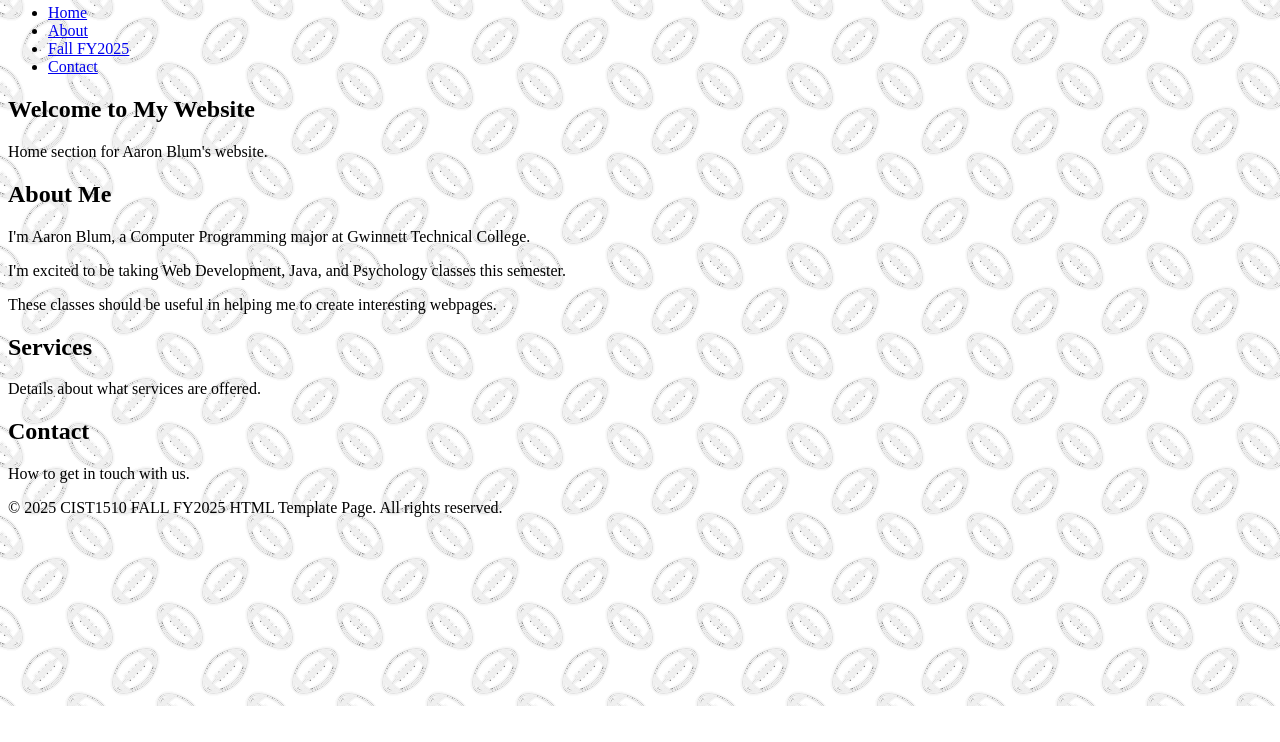
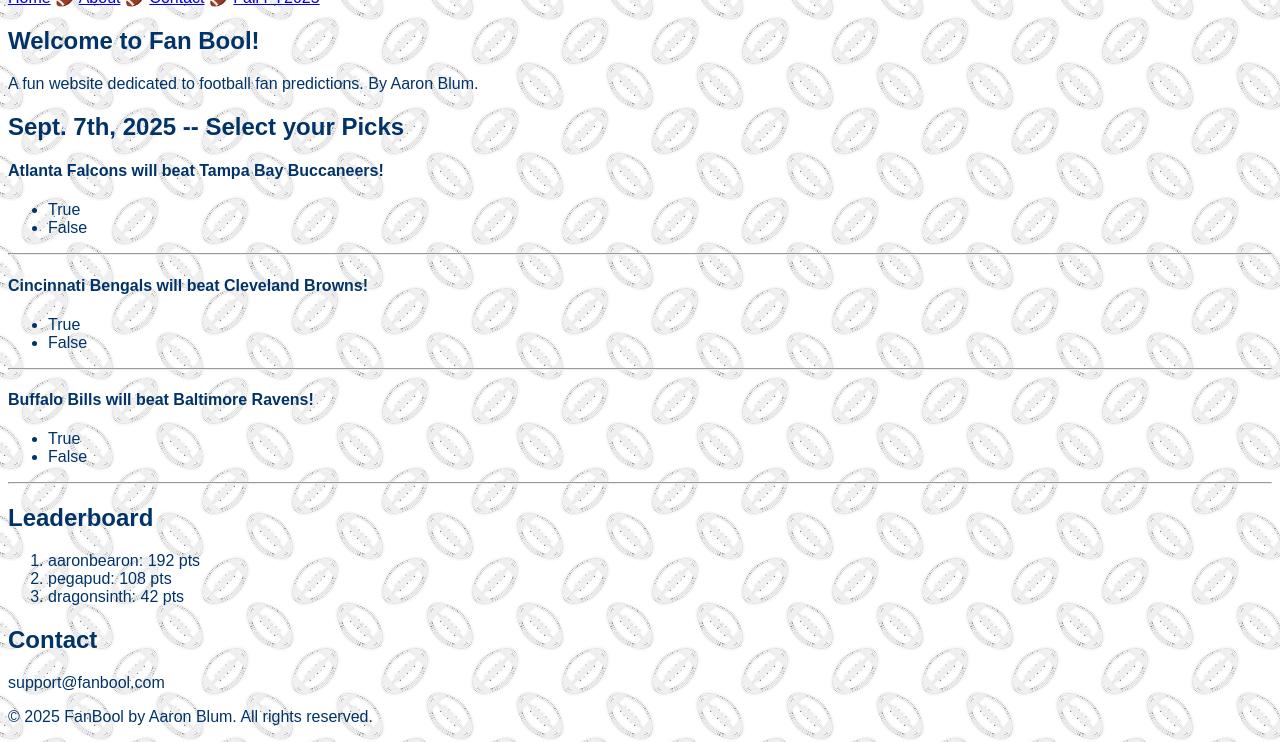
Before and after one commit to aaronblum0568/aaronblum0568.github.io, a plain HTML site: page index.html in a window 1280 px wide. Shown: the part 94-836 px from the top of the page. Before the commit the page ends 800 px from the top, so only its background shows below. Drawn offline with Linux system fonts and the light colour scheme.

Commit message:
Finished home page

```diff
--- a/index.html
+++ b/index.html
@@ -3,10 +3,13 @@
 
 <head>
     <meta charset="UTF-8">
-    <title>Aaron Blum's Template</title>
+    <title>FanBool</title>
+    <!-- CSS to style the whole page -->
     <style>
         body {
             background-image: url(./images/bg-footballs.png);
+            color: #013369;
+            font-family: Montserrat, sans-serif
         }
     </style>
 </head>
@@ -15,46 +18,65 @@
     <header>
         <img src="./images/logo.svg" width="315" height="70">
         <nav>
-            <ul>
-                <li><a href="#">Home</a></li>
-                <li><a href="#about">About</a></li>
-                <li><a href="./fall_fy2025/">Fall FY2025</a></li>
-                <li><a href="#contact">Contact</a></li>
-            </ul>
+            <a href="#">Home</a> 🏈
+            <a href="#about">About</a> 🏈
+            <a href="#contact">Contact</a> 🏈
+            <a href="./fall_fy2025/">Fall FY2025</a>
         </nav>
     </header>
 
     <!-- Main Content -->
     <main>
         <section id="home">
-            <h1>Welcome to My Website</h1>
-            <p>Home section for Aaron Blum's website.</p>
+            <h1>Welcome to Fan Bool!</h1>
+            <p>A fun website dedicated to football fan predictions. By Aaron Blum.</p>
         </section>
 
-        <section id="about">
-            <h2>About Me</h2>
-            <p>I'm Aaron Blum, a Computer Programming major at Gwinnett Technical College.
-            </p>
-            <p>I'm excited to be taking Web Development, Java, and Psychology classes this semester.
-            </p>
-            <p>These classes should be useful in helping me to create interesting webpages.
-            </p>
+        <!-- Example games from week 1 -->
+        <section id="game">
+            <h2>Sept. 7th, 2025 -- Select your Picks</h2>
+
+            <h4>Atlanta Falcons will beat Tampa Bay Buccaneers!</h4>
+            <ul>
+                <li>True</li>
+                <li>False</li>
+            </ul>
+            <hr />
+
+            <h4>Cincinnati Bengals will beat Cleveland Browns!</h4>
+            <ul>
+                <li>True</li>
+                <li>False</li>
+            </ul>
+            <hr />
+
+            <h4>Buffalo Bills will beat Baltimore Ravens!</h4>
+            <ul>
+                <li>True</li>
+                <li>False</li>
+            </ul>
+            <hr />
         </section>
 
-        <section id="services">
-            <h2>Services</h2>
-            <p>Details about what services are offered.</p>
+        <!-- Example player scores -->
+        <section id="leaderboard">
+            <h2>Leaderboard</h2>
+            <ol>
+                <li>aaronbearon: 192 pts</li>
+                <li>pegapud: 108 pts</li>
+                <li>dragonsinth: 42 pts</li>
+            </ol>
         </section>
 
         <section id="contact">
             <h2>Contact</h2>
-            <p>How to get in touch with us.</p>
+            <p>support@fanbool.com</p>
         </section>
     </main>
 
     <!-- Footer -->
     <footer>
-        <p>&copy; 2025 CIST1510 FALL FY2025 HTML Template Page. All rights reserved.</p>
+        <p>&copy; 2025 FanBool by Aaron Blum. All rights reserved.</p>
     </footer>
 
 </body>
```
